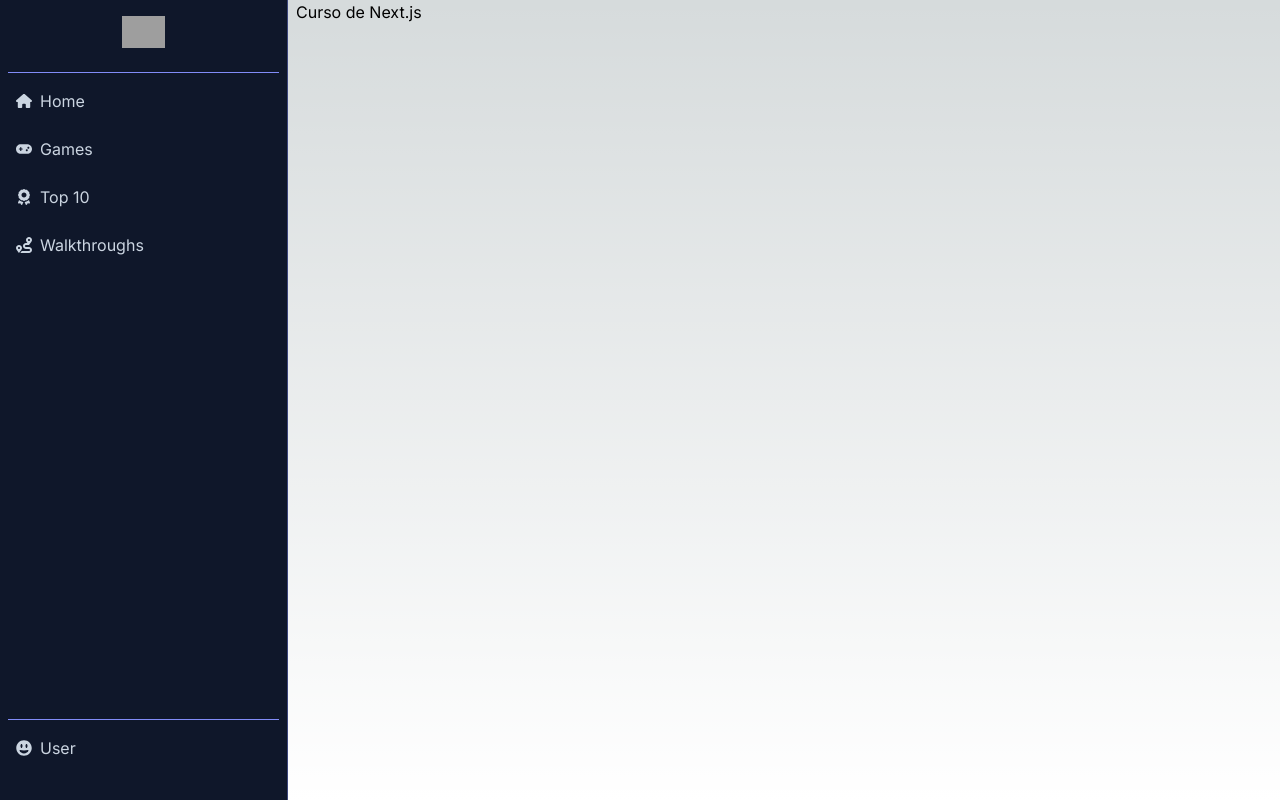
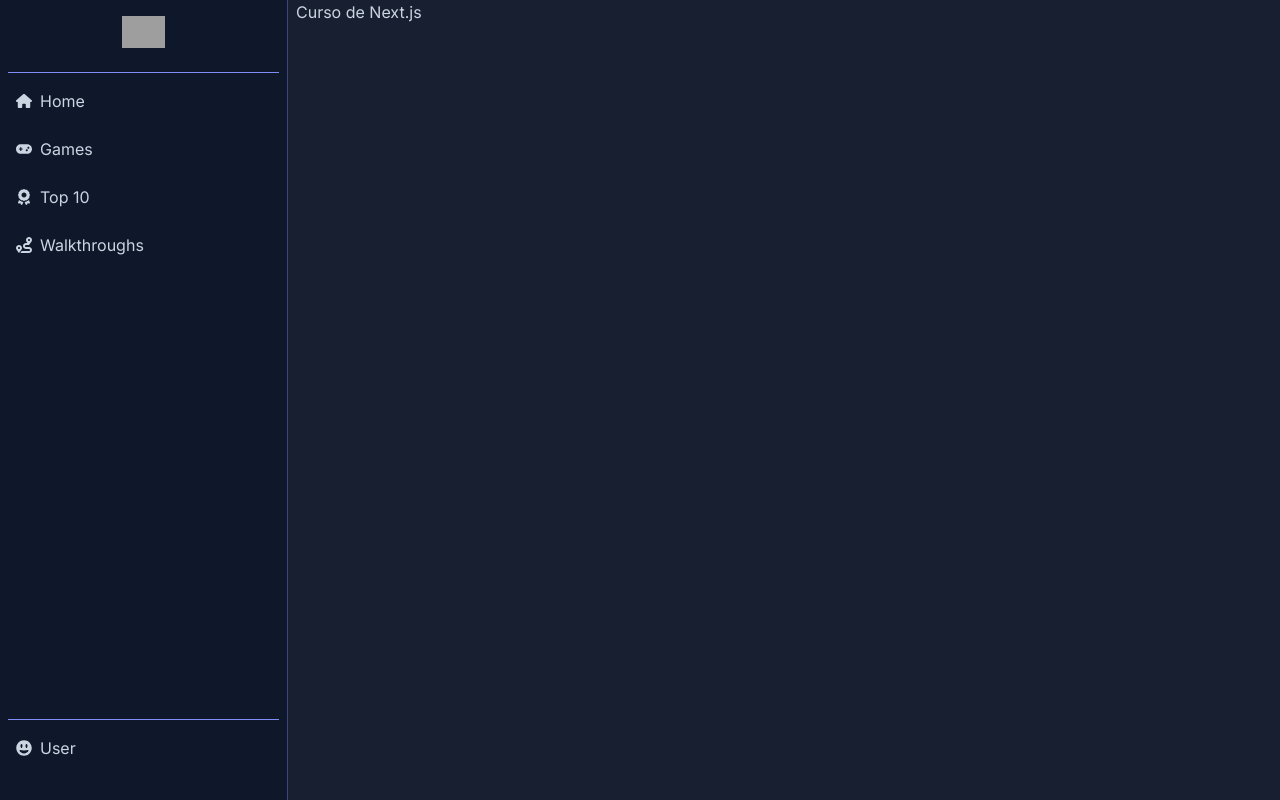
Before and after one commit to Giggio13/next-course, a Next.js app: page / in a window 1280 px wide. Built offline with nearby package versions, Linux system fonts and the light colour scheme; grey boxes are pictures that could not be loaded.

Commit message:
Added custom color slate-890

```diff
--- a/src/app/globals.css
+++ b/src/app/globals.css
@@ -3,32 +3,8 @@
 @tailwind utilities;
 
 
-:root {
-  --foreground-rgb: 0, 0, 0;
-  --background-start-rgb: 214, 219, 220;
-  --background-end-rgb: 255, 255, 255;
-}
-
-@media (prefers-color-scheme: dark) {
+@layer base {
   :root {
-    --foreground-rgb: 255, 255, 255;
-    --background-start-rgb: 0, 0, 0;
-    --background-end-rgb: 0, 0, 0;
+    --color-slate-890: 24 31 48;
   }
 }
-
-body {
-  color: rgb(var(--foreground-rgb));
-  background: linear-gradient(
-      to bottom,
-      transparent,
-      rgb(var(--background-end-rgb))
-    )
-    rgb(var(--background-start-rgb));
-}
-
-@layer utilities {
-  .text-balance {
-    text-wrap: balance;
-  }
-}
--- a/src/app/layout.tsx
+++ b/src/app/layout.tsx
@@ -2,6 +2,7 @@
 import { Inter } from "next/font/google";
 import "./globals.css";
 import { Navbar } from "@/components";
+import { cn } from "@/helpers/cn";
 
 const inter = Inter({ subsets: ["latin"] });
 
@@ -17,7 +18,7 @@
 }>) {
   return (
     <html lang="en">
-      <body className={`${inter.className} flex gap-2`}>
+      <body className={cn("flex gap-2 bg-slate-890 text-slate-300",inter.className)}>
       <Navbar/>
 
       {children}
--- a/tailwind.config.ts
+++ b/tailwind.config.ts
@@ -8,10 +8,8 @@
   ],
   theme: {
     extend: {
-      backgroundImage: {
-        "gradient-radial": "radial-gradient(var(--tw-gradient-stops))",
-        "gradient-conic":
-          "conic-gradient(from 180deg at 50% 50%, var(--tw-gradient-stops))",
+      colors: {
+        "slate-890": "rgb(var(--color-slate-890) / <alpha-value>)",
       },
     },
   },
```
